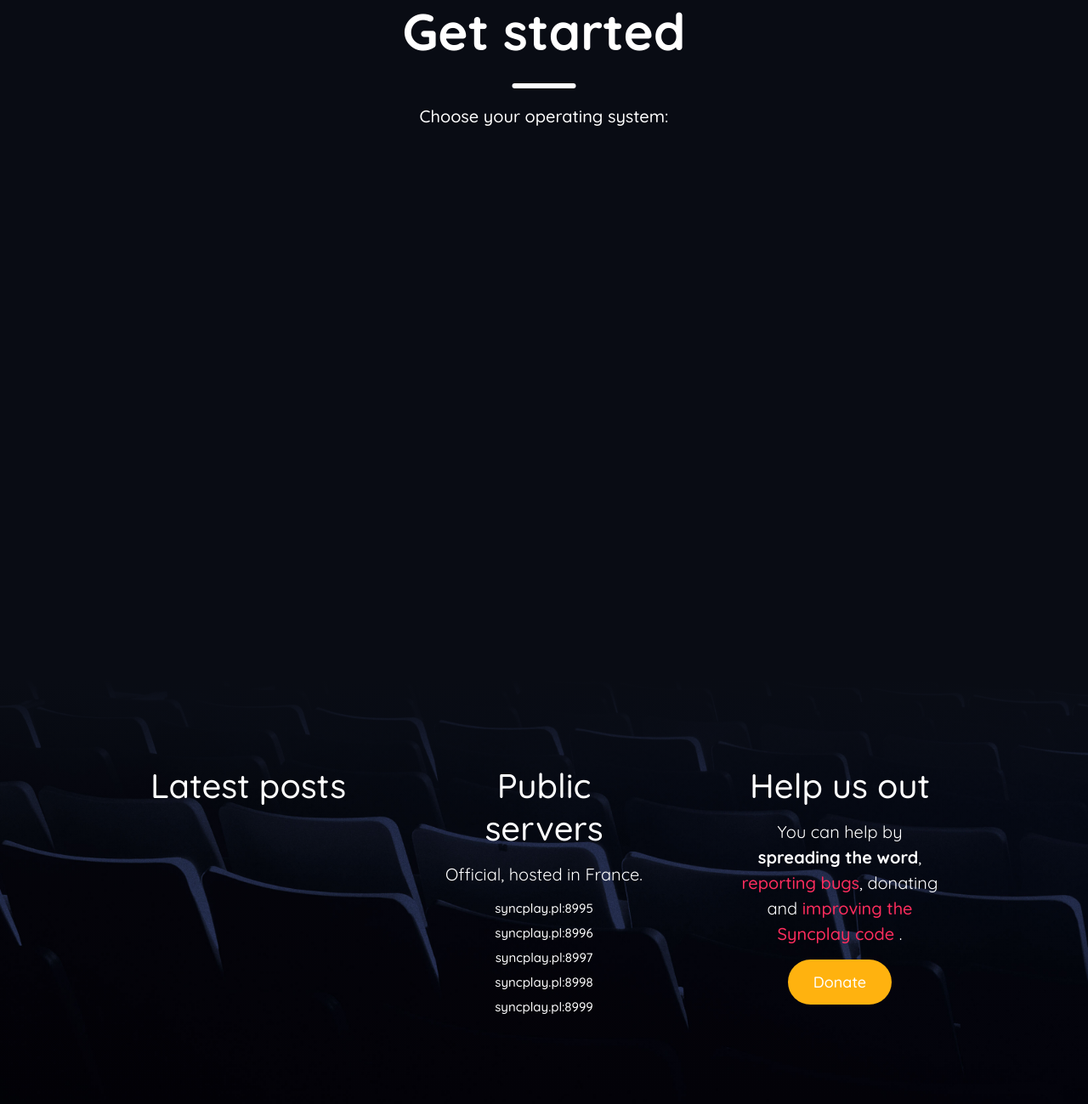
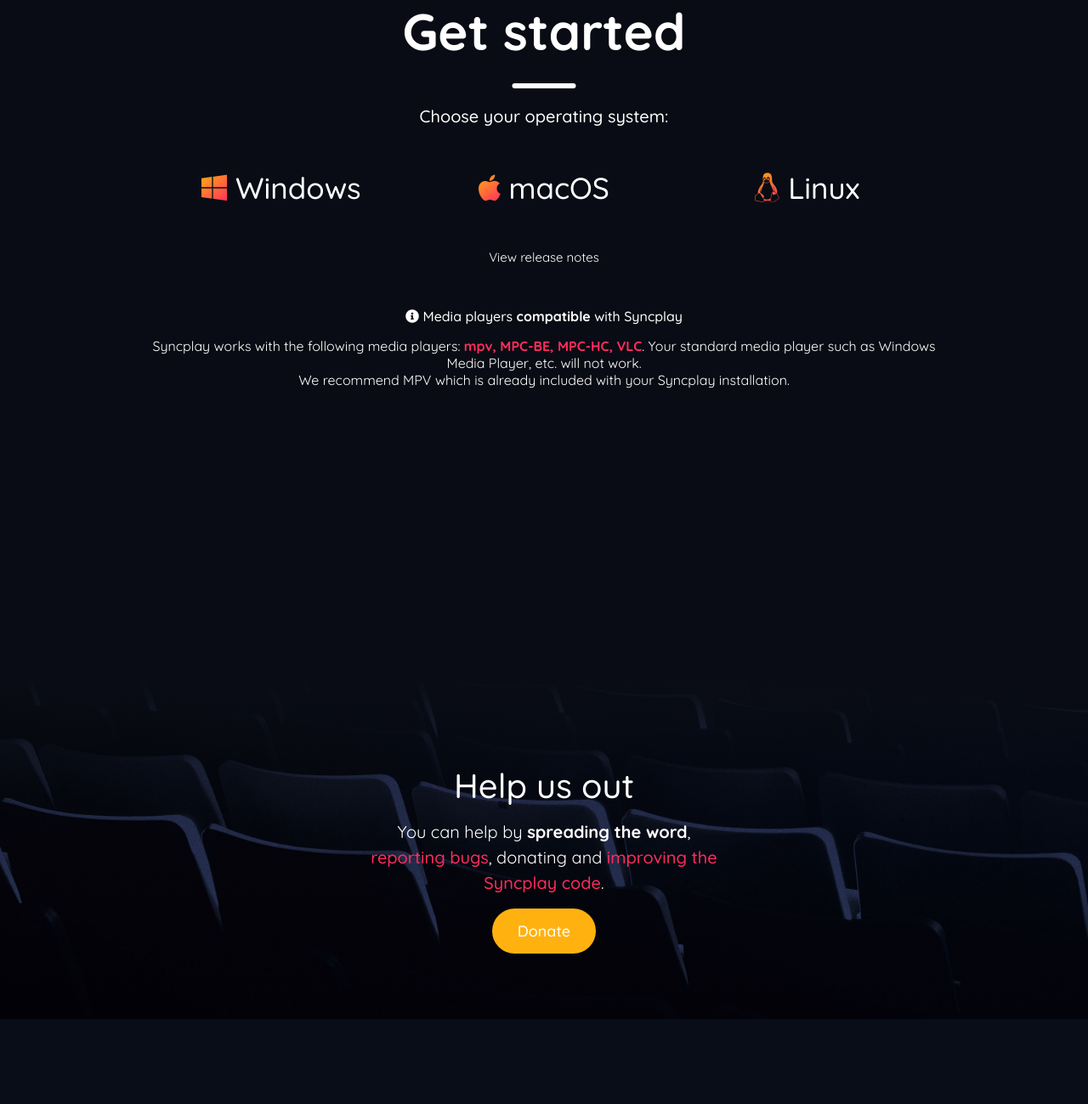
Before and after one commit to dolanske/syncplay.pl, a PHP site: page / in a window 1280 px wide. Shown: the part 2181-3480 px from the top of the page at 85% size. After the commit the page ends 3380 px from the top, so only its background shows below. Run offline with PHP 8.4, Linux system fonts and the light colour scheme.

Commit message:
Footer changes, start get started section

```diff
--- a/data/css/styles.css
+++ b/data/css/styles.css
@@ -420,7 +420,7 @@ header .menu ul li:hover a {
   }
 }
 footer {
-  height: 500px;
+  height: 400px;
   background-repeat: no-repeat;
   background-size: cover;
   background-position: center center;
@@ -440,8 +440,9 @@ footer .footer-content-wrap {
 }
 footer .footer-content-wrap .block {
   display: block;
-  width: 25%;
-  flex-basis: 25%;
+  margin: auto;
+  width: 45%;
+  flex-basis: 45%;
   text-align: center;
 }
 footer .footer-content-wrap .block .mg {
@@ -453,9 +454,30 @@ footer .footer-content-wrap .block ul {
 footer .footer-content-wrap .block ul li {
   font-family: 'Quicksand', sans-serif;
   font-weight: 500;
+  position: relative;
   cursor: pointer;
   color: #ffffff;
-  margin-bottom: 10px;
+  margin-bottom: 25px;
+}
+footer .footer-content-wrap .block ul li:hover:after {
+  opacity: 1;
+  bottom: -25px;
+}
+footer .footer-content-wrap .block ul li:after {
+  content: "Copy to clipboard";
+  border-radius: 3px;
+  -webkit-border-radius: 3px;
+  -moz-border-radius: 3px;
+  position: absolute;
+  left: 50%;
+  transform: translateX(-50%);
+  padding: 3px;
+  bottom: -20px;
+  opacity: 0;
+  z-index: 10;
+  width: 150px;
+  background-color: #ff2d5e;
+  transition: 0.3s all ease-in-out;
 }
 footer .footer-content-wrap .block h3 {
   font-family: 'Quicksand', sans-serif;
@@ -594,15 +616,15 @@ footer .footer-content-wrap .block p a:hover {
 .btn span {
   vertical-align: middle;
 }
+.btn:hover {
+  -webkit-box-shadow: 0px 2px 62px 1px rgba(0, 0, 0, 0.3);
+  -moz-box-shadow: 0px 2px 62px 1px rgba(0, 0, 0, 0.3);
+  box-shadow: 0px 2px 62px 1px rgba(0, 0, 0, 0.3);
+}
 .btn.btn-orange {
   color: #ffffff;
   background: #ffb20f;
   background: linear-gradient(130deg, #ffb20f 0%, #ff2d5e 100%);
-}
-.btn.btn-orange:hover {
-  -webkit-box-shadow: 0px 2px 62px 1px rgba(0, 0, 0, 0.3);
-  -moz-box-shadow: 0px 2px 62px 1px rgba(0, 0, 0, 0.3);
-  box-shadow: 0px 2px 62px 1px rgba(0, 0, 0, 0.3);
 }
 .btn.btn-orange i {
   display: inline-block;
@@ -759,6 +781,49 @@ footer .footer-content-wrap .block p a:hover {
   text-align: center;
   color: #ffffff;
   font-size: 2rem;
+  margin-bottom: 50px;
+}
+.downloads span:nth-of-type(2) {
+  font-size: 1.6rem;
+  margin-bottom: 15px;
+}
+.downloads ul {
+  display: flex;
+  flex-wrap: wrap;
+  list-style: none;
+  justify-content: space-around;
+  margin-bottom: 50px;
+}
+.downloads ul li {
+  display: block;
+  width: 24%;
+  flex-basis: 24%;
+  color: #ffffff;
+  text-align: center;
+}
+.downloads ul li h3 {
+  font-family: 'Quicksand', sans-serif;
+  font-weight: 500;
+  font-size: 3.5rem;
+}
+.downloads ul li h3 i {
+  background: -webkit-linear-gradient(top left, #ffb20f, #ff2d5e);
+  -webkit-background-clip: text;
+  -webkit-text-fill-color: transparent;
+}
+.downloads .button {
+  margin-bottom: 50px;
+}
+.downloads .button a {
+  color: #ffffff;
+}
+.downloads p {
+  font-size: 1.6rem;
+  color: #ffffff;
+  text-align: center;
+}
+.downloads p strong {
+  color: #ff2d5e;
 }
 @media screen and (max-width: 1300px) and (min-width: 0px) {
   .container {
--- a/data/less/main/basics.less
+++ b/data/less/main/basics.less
@@ -167,7 +167,7 @@ header {
 }
 
 footer {
-    height: 500px;
+    height: 400px;
     background-repeat: no-repeat;
     background-size: cover;
     background-position: center center;
@@ -176,6 +176,7 @@ footer {
         width: 100%;
         height: 100%;
         background: rgb(9,12,20);
+
         background: linear-gradient(180deg, rgba(9,12,20,1) 0%, rgba(9,12,20,0.22592787114845936) 30%, rgba(9,12,20,0) 100%);
     }
 
@@ -188,8 +189,9 @@ footer {
 
         .block {
             display: block;
-            width: 25%;
-            flex-basis: 25%;
+            margin: auto;
+            width: 45%;
+            flex-basis: 45%;
             text-align: center;
 
             .mg {
@@ -201,9 +203,32 @@ footer {
 
                 li {
                     .font-semibold();
+                    position: relative;
                     cursor: pointer;
                     color: @white;
-                    margin-bottom: 10px;
+                    margin-bottom: 25px;
+
+                    &:hover {
+                        &:after {
+                            opacity: 1;
+                            bottom: -25px;
+                        }
+                    }
+
+                    &:after {
+                        content: "Copy to clipboard";
+                        .rounded-corners(3px);
+                        position: absolute;
+                        left: 50%;
+                        transform: translateX(-50%);
+                        padding: 3px;
+                        bottom: -20px;
+                        opacity: 0;
+                        z-index: 10;
+                        width: 150px;
+                        background-color: @magenta;
+                        transition: .3s all ease-in-out;
+                    }
                 }
             }
 
@@ -214,7 +239,7 @@ footer {
                 margin-bottom: 15px;
             }
 
-            p{
+            p {
                 .font-regular();
                 font-size: 2rem;
                 color: @white;
@@ -359,17 +384,17 @@ footer {
         vertical-align: middle;
     }
 
+    &:hover {
+        -webkit-box-shadow: 0px 2px 62px 1px rgba(0,0,0,0.3);
+        -moz-box-shadow: 0px 2px 62px 1px rgba(0,0,0,0.3);
+        box-shadow: 0px 2px 62px 1px rgba(0,0,0,0.3);
+    }
+
     &.btn-orange {
         color: @white;
         // height: 45px;
         background: rgb(255,178,15);
         background: linear-gradient(130deg, rgba(255,178,15,1) 0%, rgba(255,45,94,1) 100%);
-
-        &:hover {
-            -webkit-box-shadow: 0px 2px 62px 1px rgba(0,0,0,0.3);
-            -moz-box-shadow: 0px 2px 62px 1px rgba(0,0,0,0.3);
-            box-shadow: 0px 2px 62px 1px rgba(0,0,0,0.3);
-        }
 
         i {
             display: inline-block;
@@ -514,5 +539,56 @@ footer {
         text-align: center;
         color: @white;
         font-size: 2rem;
+        margin-bottom: 50px;
+
+        &:nth-of-type(2) {
+            font-size: 1.6rem;
+            margin-bottom: 15px;
+        }
+    }
+
+    ul {
+        display: flex;
+        flex-wrap: wrap;
+        list-style: none;
+        justify-content: space-around;
+        margin-bottom: 50px;
+
+        li {
+            display: block;
+            width: 24%;
+            flex-basis: 24%;
+            color: @white;
+            text-align: center;
+
+            h3 {
+                .font-semibold();
+                font-size: 3.5rem;
+
+                i {
+                    background: -webkit-linear-gradient(top left, @orange, @magenta);
+                      -webkit-background-clip: text;
+                      -webkit-text-fill-color: transparent;
+                }
+            }
+        }
+    }
+
+    .button {
+        margin-bottom: 50px;
+
+        a {
+            color: @white;
+        }
+    }
+
+    p {
+        font-size: 1.6rem;
+        color: @white;
+        text-align: center;
+
+        strong {
+            color: @magenta;
+        }
     }
 }
--- a/footer.php
+++ b/footer.php
@@ -4,28 +4,34 @@
     <div class="footer-filter">
         <div class="container">
             <div class="footer-content-wrap">
-                <div class="block">
-                    <h3>Latest posts</h3>
-                </div>
-                <div class="block">
+                <!-- <div class="block">
                     <h3>Public servers</h3>
                     <p class="mg">Official, hosted in France.</p>
-                    <ul>
-                        <li>syncplay.pl:8995</li>
-                        <li>syncplay.pl:8996</li>
-                        <li>syncplay.pl:8997</li>
-                        <li>syncplay.pl:8998</li>
-                        <li>syncplay.pl:8999</li>
+                    <ul class="footer-servers">
+                        <li class="" id="serv-1">
+                            syncplay.pl:8995
+                        </li>
+                        <li class="" id="serv-2">
+                            syncplay.pl:8996
+                        </li>
+                        <li class="" id="serv-3">
+                            syncplay.pl:8997
+                        </li>
+                        <li class="" id="serv-4">
+                            syncplay.pl:8998
+                        </li>
+                        <li class="" id="serv-5">
+                            syncplay.pl:8999
+                        </li>
                     </ul>
-                </div>
+                </div> -->
                 <div class="block">
                     <h3>Help us out</h3>
-                    <p class="mg">You can help by <strong>spreading the word</strong>, <a href="#">reporting bugs</a>, donating and <a href="#">improving the Syncplay code </a>.</p>
+                    <p class="mg">You can help by <strong>spreading the word</strong>, <a href="#">reporting bugs</a>, donating and <a href="#">improving the Syncplay code</a>.</p>
 
                     <div class="button">
                         <a href="#" class="btn btn-donate">Donate</a>
                     </div>
-
                 </div>
             </div>
         </div>
--- a/index.php
+++ b/index.php
@@ -56,6 +56,22 @@
     <div class="container">
         <h2 class="title-line">Get started</h2>
         <span>Choose your operating system:</span>
+        <ul>
+            <li>
+                <h3><i class="fab fa-windows"></i> Windows</h3>
+            </li>
+            <li>
+                <h3><i class="fab fa-apple"></i> macOS</h3>
+            </li>
+            <li>
+                <h3><i class="fab fa-linux"></i> Linux</h3>
+            </li>
+        </ul>
+        <div class="button">
+            <a href="#" class="">View release notes</a>
+        </div>
+        <span><i class="fas fa-info-circle"></i> Media players <strong>compatible</strong> with Syncplay</span>
+        <p>Syncplay works with the following media players: <strong>mpv, MPC-BE, MPC-HC, VLC</strong>. Your standard media player such as Windows Media Player, etc. will not work. <br> We recommend MPV which is already included with your Syncplay installation. </p>
     </div>
 </section>
 
```
Also changed, not shown: data/js/scripts.js (+16 -4 lines).
